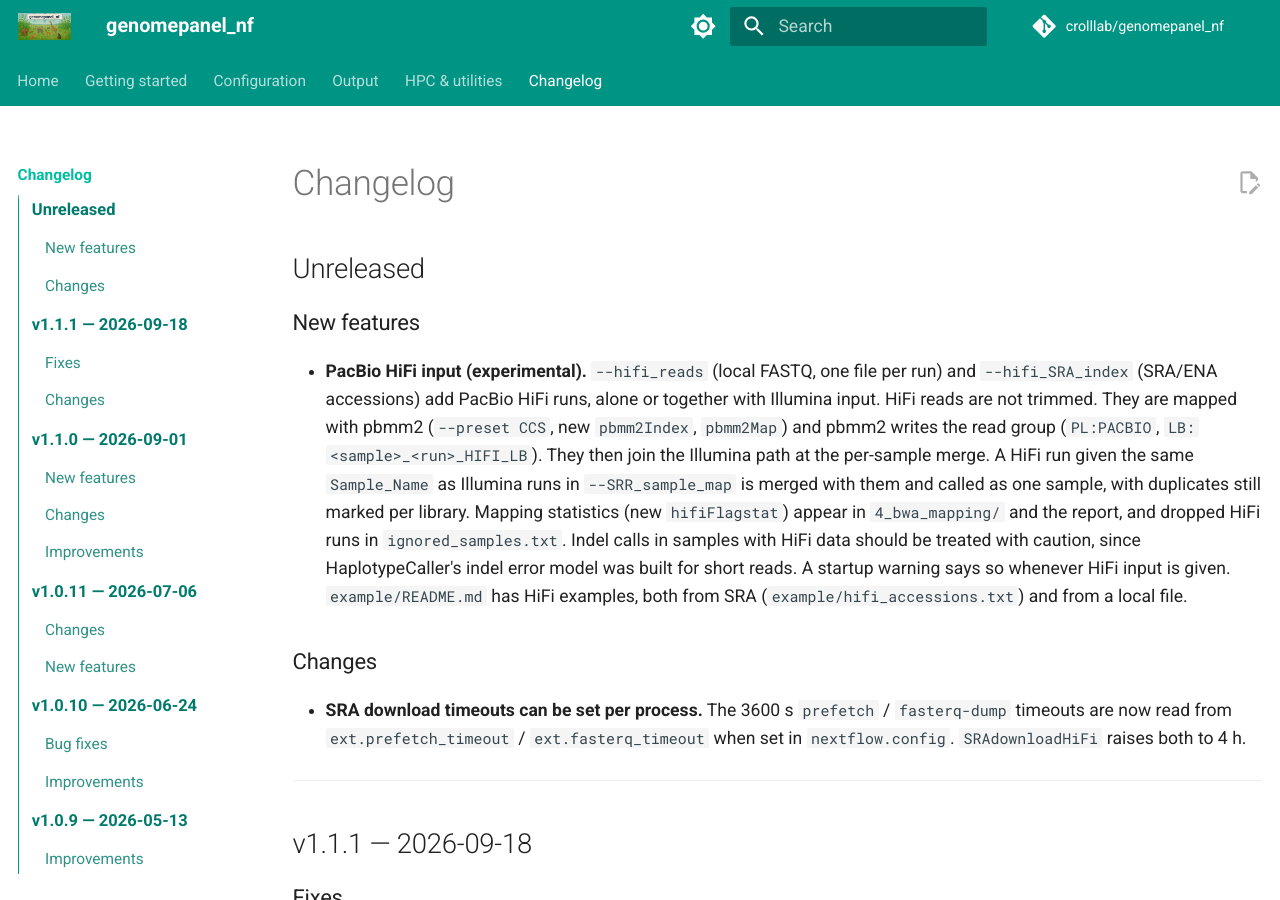
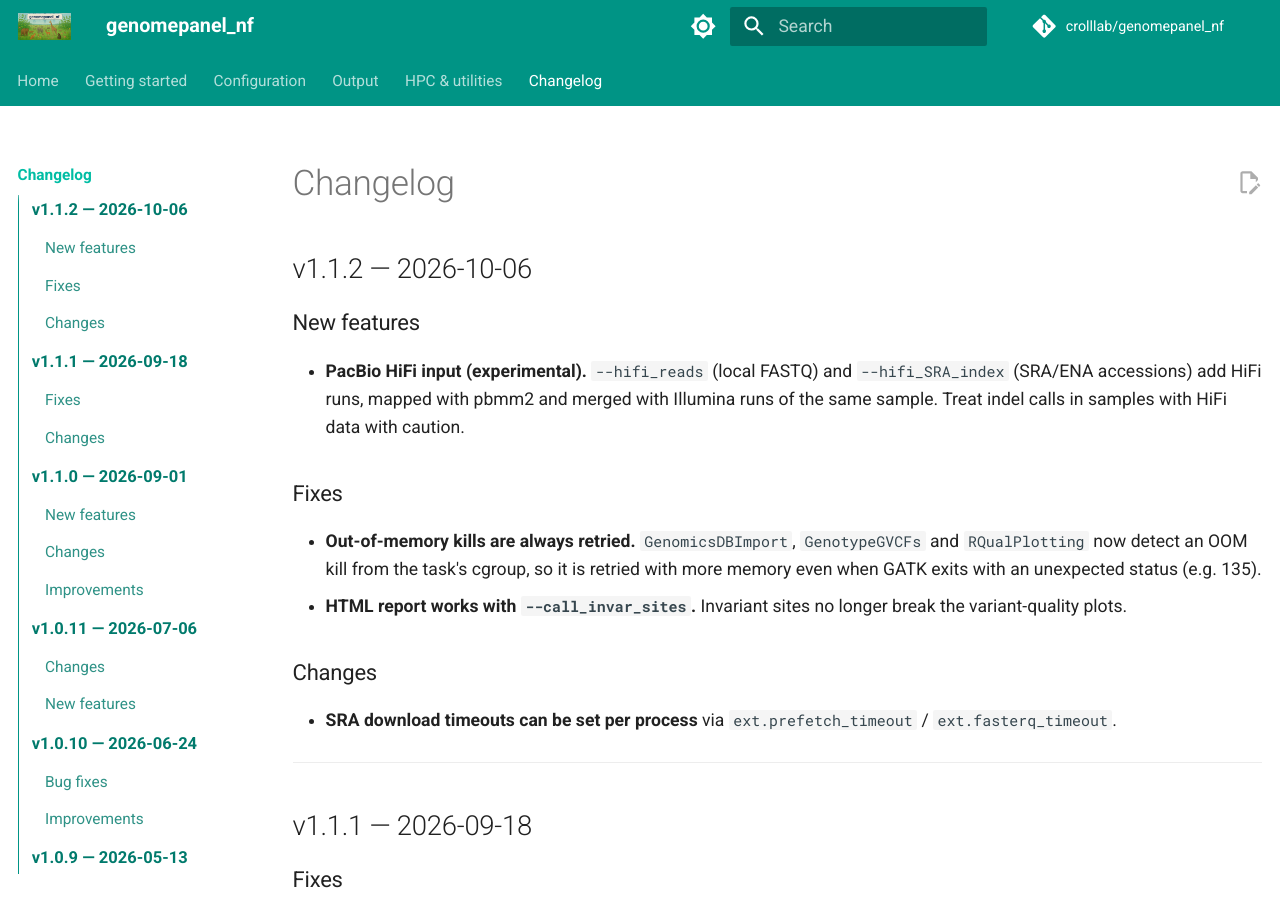
Before and after one commit to crolllab/genomepanel_nf, an MkDocs documentation site: the page built from docs/changelog.md, in a window 1280 px wide and 900 px high. Built offline with MkDocs 1.6.1 and Material for MkDocs 9.7.7, drawn with Linux system fonts in a browser that asks for light colours; comment, search, counter and statistics services are not loaded; the version menu is left out.

Commit message:
Release v1.1.2

```diff
--- a/docs/changelog.md
+++ b/docs/changelog.md
@@ -1,14 +1,19 @@
 # Changelog
 
-## Unreleased
+## v1.1.2 — 2026-10-06
 
 ### New features
 
-- **PacBio HiFi input (experimental).** `--hifi_reads` (local FASTQ, one file per run) and `--hifi_SRA_index` (SRA/ENA accessions) add PacBio HiFi runs, alone or together with Illumina input. HiFi reads are not trimmed. They are mapped with pbmm2 (`--preset CCS`, new `pbmm2Index`, `pbmm2Map`) and pbmm2 writes the read group (`PL:PACBIO`, `LB:<sample>_<run>_HIFI_LB`). They then join the Illumina path at the per-sample merge. A HiFi run given the same `Sample_Name` as Illumina runs in `--SRR_sample_map` is merged with them and called as one sample, with duplicates still marked per library. Mapping statistics (new `hifiFlagstat`) appear in `4_bwa_mapping/` and the report, and dropped HiFi runs in `ignored_samples.txt`. Indel calls in samples with HiFi data should be treated with caution, since HaplotypeCaller's indel error model was built for short reads. A startup warning says so whenever HiFi input is given. `example/README.md` has HiFi examples, both from SRA (`example/hifi_accessions.txt`) and from a local file.
+- **PacBio HiFi input (experimental).** `--hifi_reads` (local FASTQ) and `--hifi_SRA_index` (SRA/ENA accessions) add HiFi runs, mapped with pbmm2 and merged with Illumina runs of the same sample. Treat indel calls in samples with HiFi data with caution.
+
+### Fixes
+
+- **Out-of-memory kills are always retried.** `GenomicsDBImport`, `GenotypeGVCFs` and `RQualPlotting` now detect an OOM kill from the task's cgroup, so it is retried with more memory even when GATK exits with an unexpected status (e.g. 135).
+- **HTML report works with `--call_invar_sites`.** Invariant sites no longer break the variant-quality plots.
 
 ### Changes
 
-- **SRA download timeouts can be set per process.** The 3600 s `prefetch` / `fasterq-dump` timeouts are now read from `ext.prefetch_timeout` / `ext.fasterq_timeout` when set in `nextflow.config`. `SRAdownloadHiFi` raises both to 4 h.
+- **SRA download timeouts can be set per process** via `ext.prefetch_timeout` / `ext.fasterq_timeout`.
 
 ---
 
```
Also changed, not shown: docs/index.md (+5 -0 lines), 2 other files.
